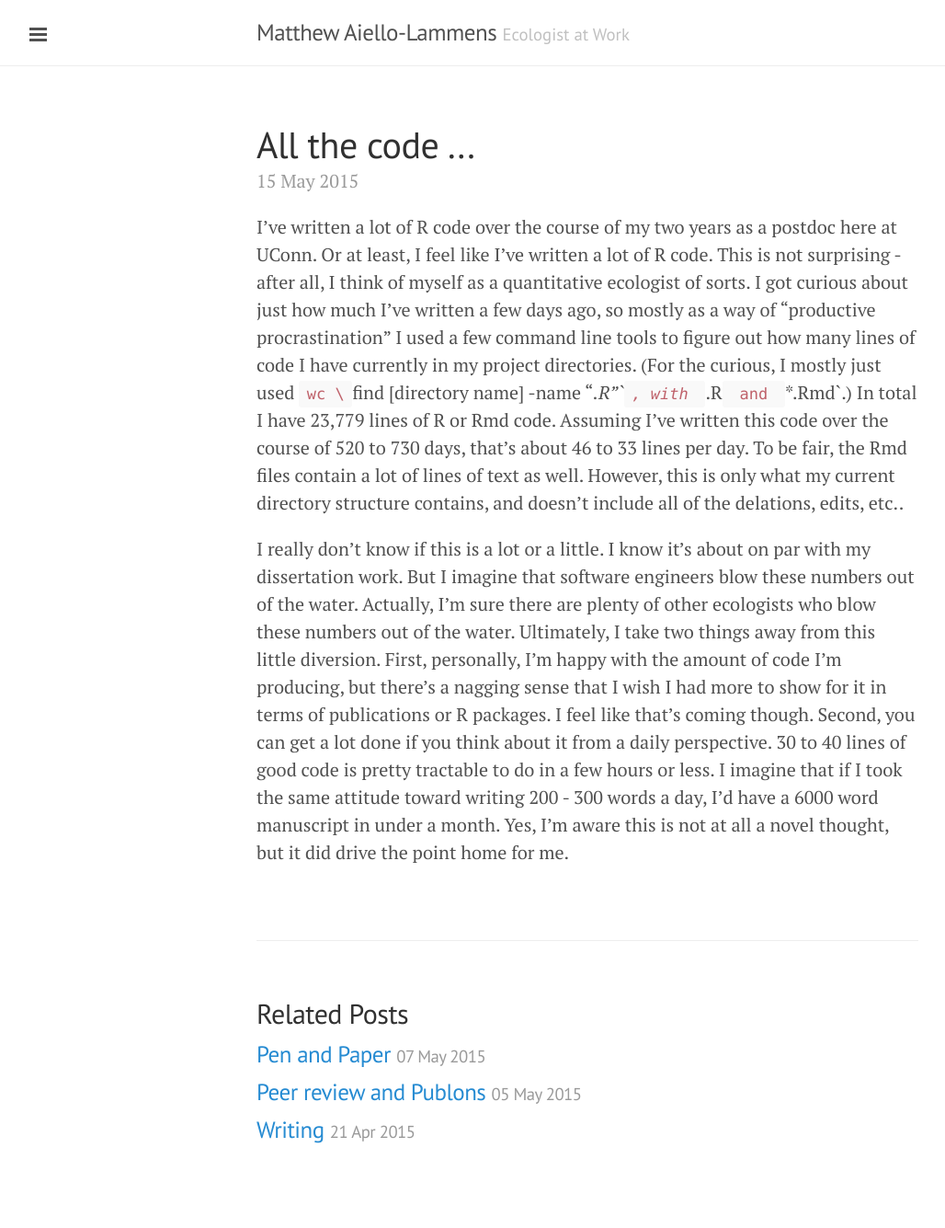
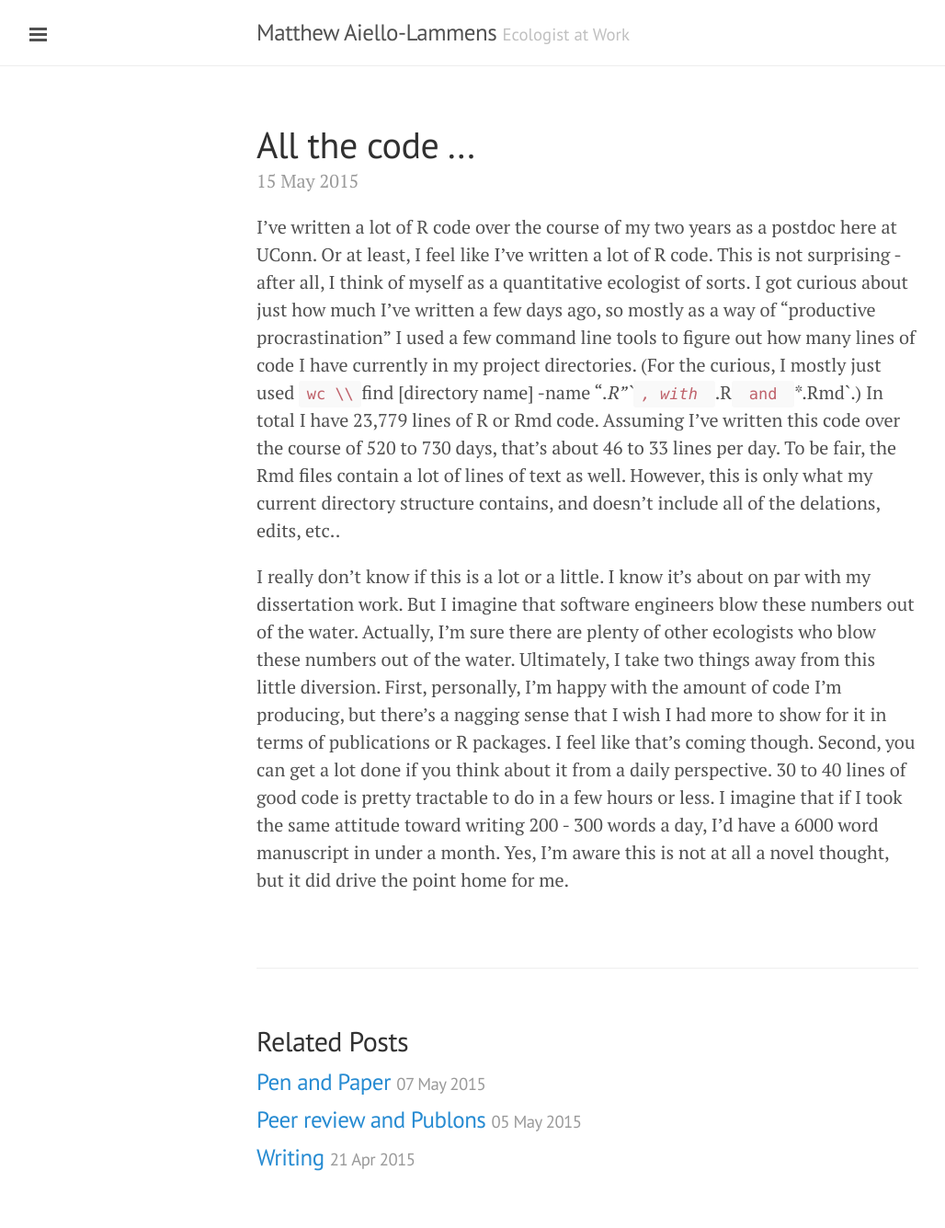
Before and after one commit to mlammens/mlammens.github.io, a Jekyll site: the page built from _posts/2015-05-15-all-the-code.md, in a window 1280 px wide. Shown: the whole page at 92% size, without its empty margins (1-1029 px from the left). Built offline with Jekyll 4.4.1, drawn with Linux system fonts in a browser that asks for light colours; Markdown is read by kramdown in place of the engine named in the settings; comment, search, counter and statistics services are not loaded; before the commit the page ends 1305 px from its top, so only the background shows below that.

```diff
--- a/_posts/2015-05-15-all-the-code.md
+++ b/_posts/2015-05-15-all-the-code.md
@@ -4,6 +4,6 @@ title: All the code ...
 comments: True
 ---
 
-I've written a lot of R code over the course of my two years as a postdoc here at UConn. Or at least, I feel like I've written a lot of R code. This is not surprising - after all, I think of myself as a quantitative ecologist of sorts. I got curious about just how much I've written a few days ago, so mostly as a way of "productive procrastination" I used a few command line tools to figure out how many lines of code I have currently in my project directories. (For the curious, I mostly just used `wc \`find [directory name] -name "*.R"\``, with `*.R` and `*.Rmd`.) In total I have 23,779 lines of R or Rmd code. Assuming I've written this code over the course of 520 to 730 days, that's about 46 to 33 lines per day. To be fair, the Rmd files contain a lot of lines of text as well. However, this is only what my current directory structure contains, and doesn't include all of the delations, edits, etc..
+I've written a lot of R code over the course of my two years as a postdoc here at UConn. Or at least, I feel like I've written a lot of R code. This is not surprising - after all, I think of myself as a quantitative ecologist of sorts. I got curious about just how much I've written a few days ago, so mostly as a way of "productive procrastination" I used a few command line tools to figure out how many lines of code I have currently in my project directories. (For the curious, I mostly just used `wc \\`find [directory name] -name "*.R"\``, with `*.R` and `*.Rmd`.) In total I have 23,779 lines of R or Rmd code. Assuming I've written this code over the course of 520 to 730 days, that's about 46 to 33 lines per day. To be fair, the Rmd files contain a lot of lines of text as well. However, this is only what my current directory structure contains, and doesn't include all of the delations, edits, etc..
 
 I really don't know if this is a lot or a little. I know it's about on par with my dissertation work. But I imagine that software engineers blow these numbers out of the water. Actually, I'm sure there are plenty of other ecologists who blow these numbers out of the water. Ultimately, I take two things away from this little diversion. First, personally, I'm happy with the amount of code I'm producing, but there's a nagging sense that I wish I had more to show for it in terms of publications or R packages. I feel like that's coming though. Second, you can get a lot done if you think about it from a daily perspective. 30 to 40 lines of good code is pretty tractable to do in a few hours or less. I imagine that if I took the same attitude toward writing 200 - 300 words a day, I'd have a 6000 word manuscript in under a month. Yes, I'm aware this is not at all a novel thought, but it did drive the point home for me.
```
